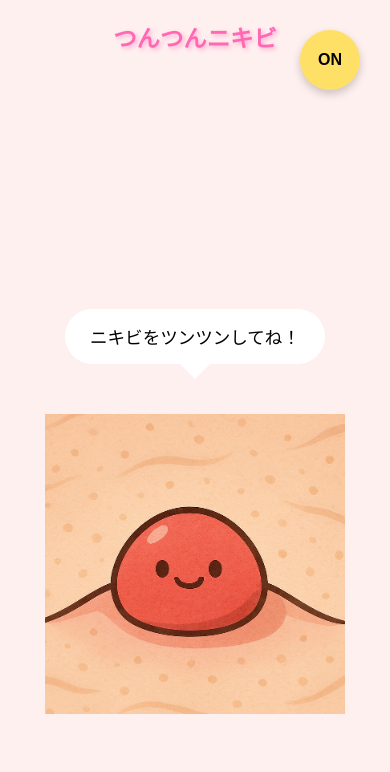
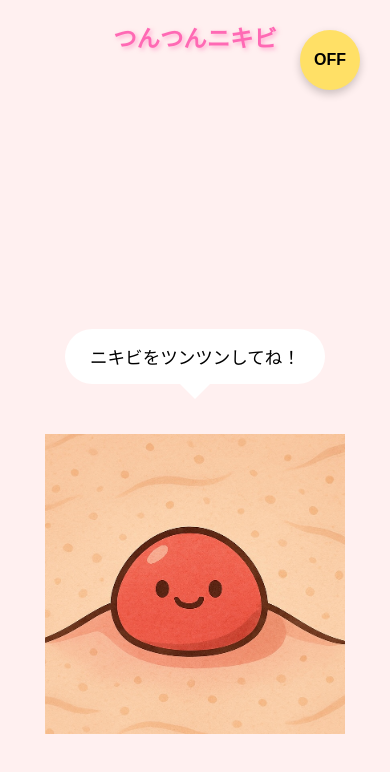
Before and after one commit to seto2024/tuntun_nikibi, a plain HTML site: page index.html in a window 390 px wide. Drawn offline with Linux system fonts and the light colour scheme.

Commit message:
全体の配置調整

```diff
--- a/index.html
+++ b/index.html
@@ -21,7 +21,7 @@
   </div>
 
   <!-- 音のON/OFF切り替えボタン -->
-<button id="sound-toggle" class="sound-btn">ON</button>
+<button id="sound-toggle" class="sound-btn">OFF</button>
 
   <script src="script.js"></script>
   <audio id="tsuntsun-sound" src="ぷよん.mp3" preload="auto"></audio>
--- a/style.css
+++ b/style.css
@@ -35,7 +35,7 @@ body {
     align-items: center;
     justify-content: center;
     margin-top: 40px;
-    height: calc(100vh - 40px);
+    min-height: 100dvh;
     padding: 10px;
     box-sizing: boader-box;
     gap: 10px;
```
